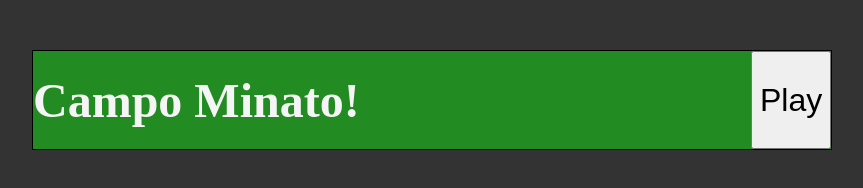
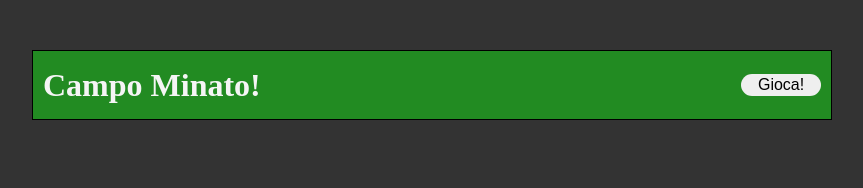
Before and after one commit to diegoG82/js-campominato-grid, a plain HTML site: page index.html in a window 1280 px wide. Shown: the whole page, without its empty margins (208-1071 px from the left). Drawn offline with Linux system fonts and the light colour scheme.

Commit message:
Sistemato Css

```diff
--- a/css/style.css
+++ b/css/style.css
@@ -11,23 +11,29 @@ body {
 
 .header {
   width: 800px;
-  height: 100px;
+  height: 70px;
   margin: 50px auto;
   border: 1px solid black;
   display: flex;
   justify-content: space-between;
   background-color: forestgreen;
   color: whitesmoke;
-  line-height: 100px;
+  line-height: 70px;
+  align-items: center;
 }
 
 .header h1 {
-  font-size: 3rem;
+  font-size: 2rem;
+  margin-left: 10px;
 }
 
 button {
   width: 10%;
-  font-size: 2rem;
+  font-size: 1rem;
+  margin-right: 10px;
+  border-radius: 25px;
+  padding: 2px;
+  border: none;
 }
 
 .container {
--- a/index.html
+++ b/index.html
@@ -12,7 +12,7 @@
   <body>
     <div class="header">
       <h1>Campo Minato!</h1>
-      <button id="startgame">Play</button>
+      <button id="startgame">Gioca!</button>
     </div>
 
     <div class="container">
--- a/js/script.js
+++ b/js/script.js
@@ -16,10 +16,10 @@ const btnPlay = document.getElementById("startgame");
 btnPlay.addEventListener("click", function () {
   const grid = document.querySelector(".grid");
 
-  // reset previuos boxes
+  // Reset previuos boxes
   grid.innerHTML = "";
 
-  // quante celle devo generare
+  // Quante celle devo generare? (Bonus)
 
   for (let i = 1; i <= numberOfsquares; i++) {
     //   const currentNumber = numbers[i];
@@ -32,13 +32,13 @@ btnPlay.addEventListener("click", function () {
 
 // FUNZIONE PER CREARE IL TESTO
 function generateGridItem(number) {
-// CREO UN NODO
+  // CREO UN NODO
   const newSquare = document.createElement("div");
-// AGGIUNGO AL NODO LA CLASSE
+  // AGGIUNGO AL NODO LA CLASSE
   newSquare.classList.add("grid-item");
-//   creo elemento span con il numero
-newSquare.innerHTML = `<span>${number}</span>`;
-// al click aggiungiamo la classe azure
+  //   creo elemento span con il numero
+  newSquare.innerHTML = `<span>${number}</span>`;
+  // al click aggiungiamo la classe azure
   newSquare.addEventListener("click", function () {
     newSquare.classList.add("azure");
   });
@@ -47,6 +47,6 @@ newSquare.innerHTML = `<span>${number}</span>`;
 
 // FUNZIONE PER COLORARE IL TESTO DI AZZURRO
 function handleItemClick() {
-  //   const clickedNumber = parseInt(this.querySelector("span").textContent);
+  const clickedNumber = parseInt(this.querySelector("span").textContent);
   this.classList.add("azure");
 }
```
